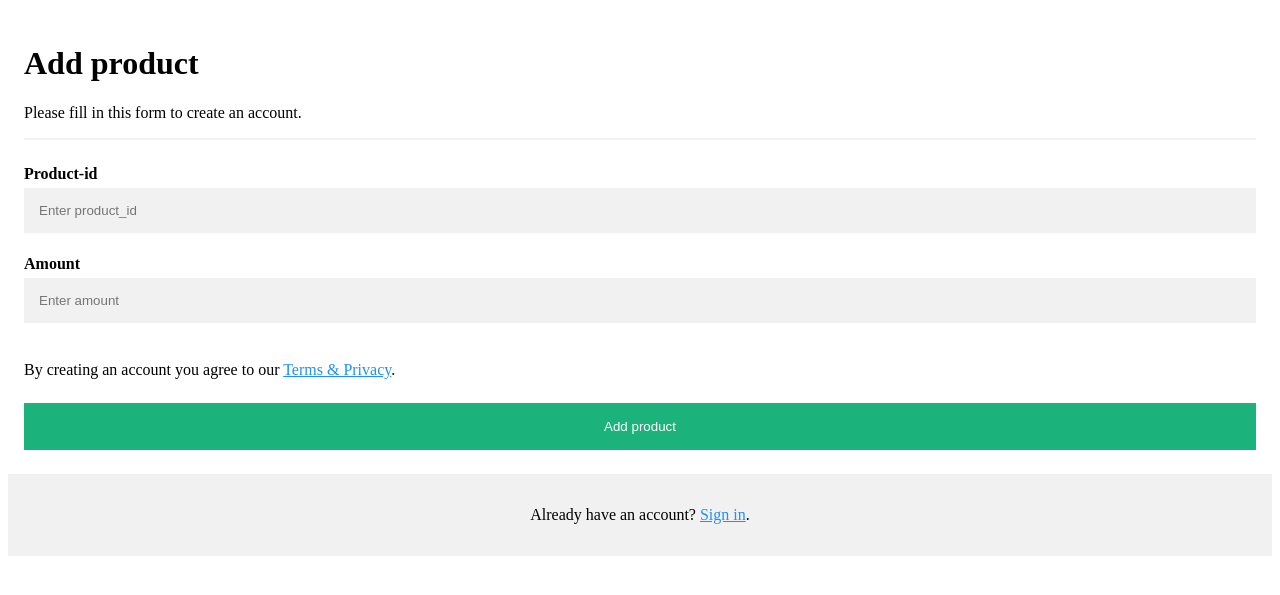
After one commit to Erzhan-php/online-shop, a PHP site: page /addProduct/add_product_form.php in a window 1280 px wide. The commit adds this page. Shown: the top 595 px of the page. Run offline with PHP 8.4, Linux system fonts and the light colour scheme.

```diff
--- /dev/null
+++ b/src/public/404.php
@@ -0,0 +1 @@
+<?php
--- /dev/null
+++ b/src/public/addProduct/add_product_form.php
@@ -0,0 +1,85 @@
+<form action="registration" method="POST">
+    <div class="container">
+        <h1>Add product</h1>
+        <p>Please fill in this form to create an account.</p>
+        <hr>
+
+        <label for="product_id"><b>Product-id</b></label>
+        <label style="color: red">
+        <?php echo isset($errors['product_id']) ? print_r($errors['product_id'], true) : ''; ?>
+        </label>
+
+        <input type="text" placeholder="Enter product_id" name="product_id" id="product_id" required>
+
+        <label for="amount"><b>Amount</b></label>
+        <label style="color: red">
+        <?php echo isset($errors['amount']) ? print_r($errors['amount'], true) : ''; ?>
+        </label>
+
+        <input type="text" placeholder="Enter amount" name="amount" id="amount" required>
+
+        <p>By creating an account you agree to our <a href="#">Terms & Privacy</a>.</p>
+        <button type="submit" class="registerbtn">Add product</button>
+    </div>
+
+    <div class="container signin">
+        <p>Already have an account? <a href="#">Sign in</a>.</p>
+    </div>
+</form>
+
+<style>
+    * {box-sizing: border-box}
+
+    /* Add padding to containers */
+    .container {
+        padding: 16px;
+    }
+
+    /* Full-width input fields */
+    input[type=text], input[type=password] {
+        width: 100%;
+        padding: 15px;
+        margin: 5px 0 22px 0;
+        display: inline-block;
+        border: none;
+        background: #f1f1f1;
+    }
+
+    input[type=text]:focus, input[type=password]:focus {
+        background-color: #ddd;
+        outline: none;
+    }
+
+    /* Overwrite default styles of hr */
+    hr {
+        border: 1px solid #f1f1f1;
+        margin-bottom: 25px;
+    }
+
+    /* Set a style for the submit/register button */
+    .registerbtn {
+        background-color: #04AA6D;
+        color: white;
+        padding: 16px 20px;
+        margin: 8px 0;
+        border: none;
+        cursor: pointer;
+        width: 100%;
+        opacity: 0.9;
+    }
+
+    .registerbtn:hover {
+        opacity:1;
+    }
+
+    /* Add a blue text color to links */
+    a {
+        color: dodgerblue;
+    }
+
+    /* Set a grey background color and center the text of the "sign in" section */
+    .signin {
+        background-color: #f1f1f1;
+        text-align: center;
+    }
+</style>
--- /dev/null
+++ b/src/public/addProduct/handle_add_product.php
@@ -0,0 +1 @@
+<?php
--- /dev/null
+++ b/src/public/cart/cart.php
@@ -0,0 +1,5 @@
+<?php
+//корзина
+//сделать отображение товаров, кол-ва
+//для этого нужно сделать запрос сначала в таблицу с пользователями чтобы получть массив у какого пользователя есть товары
+//а потом еще один запрос в таблицу с товарами, чтобы показать информацию о товарах
--- a/src/public/get_login.php
+++ b/src/public/login/get_login.php
@@ -2,7 +2,11 @@
     <h1>Login</h1>
     <form action="handle_login.php" method="post">
         <input type="text" name="username" placeholder="Username" required="required" />
+        <label style="color: red">
+            <?php echo isset($errors['username']) ? print_r($errors['username'], true) : ''; ?>
+        </label>
         <input type="password" name="password" placeholder="Password" required="required" />
+            <?php echo isset($errors['password']) ? print_r($errors['password'], true) : ''; ?>
         <button type="submit" class="btn btn-primary btn-block btn-large">Let me in.</button>
     </form>
 </div>
--- a/src/public/get_registration.php
+++ b/src/public/registration/get_registration.php
@@ -1,4 +1,4 @@
-<form action="handle_registration.php" method="POST">
+<form action="registration" method="POST">
     <div class="container">
         <h1>Register</h1>
         <p>Please fill in this form to create an account.</p>
```
Also changed, not shown: src/public/catalog/catalog.php (renamed from src/public/catalog.php, +5 -2 lines), src/public/catalog/catalog_page.php (renamed from src/public/catalog_page.php, +13 -0 lines), src/public/login/handle_login.php (renamed from src/public/handle_login.php, +44 -4 lines), src/public/registration/handle_registration.php (renamed from src/public/handle_registration.php).
